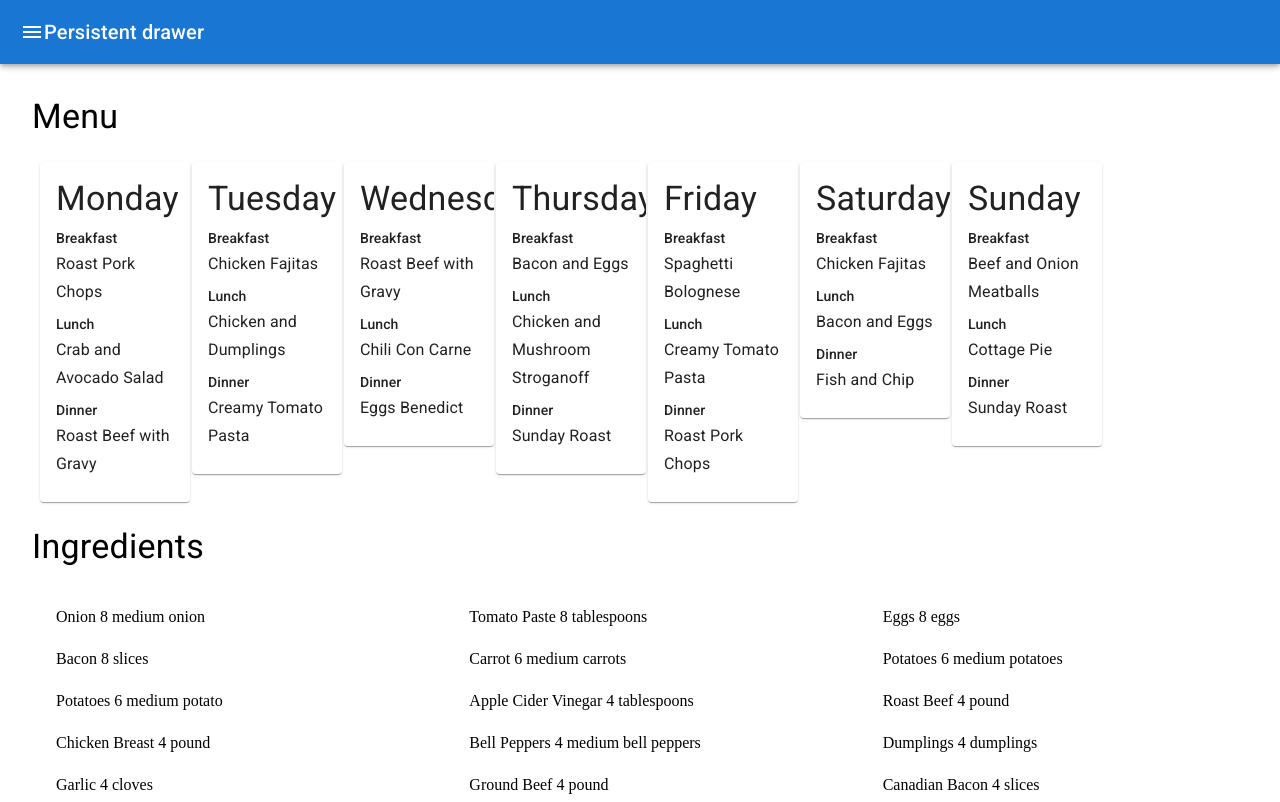
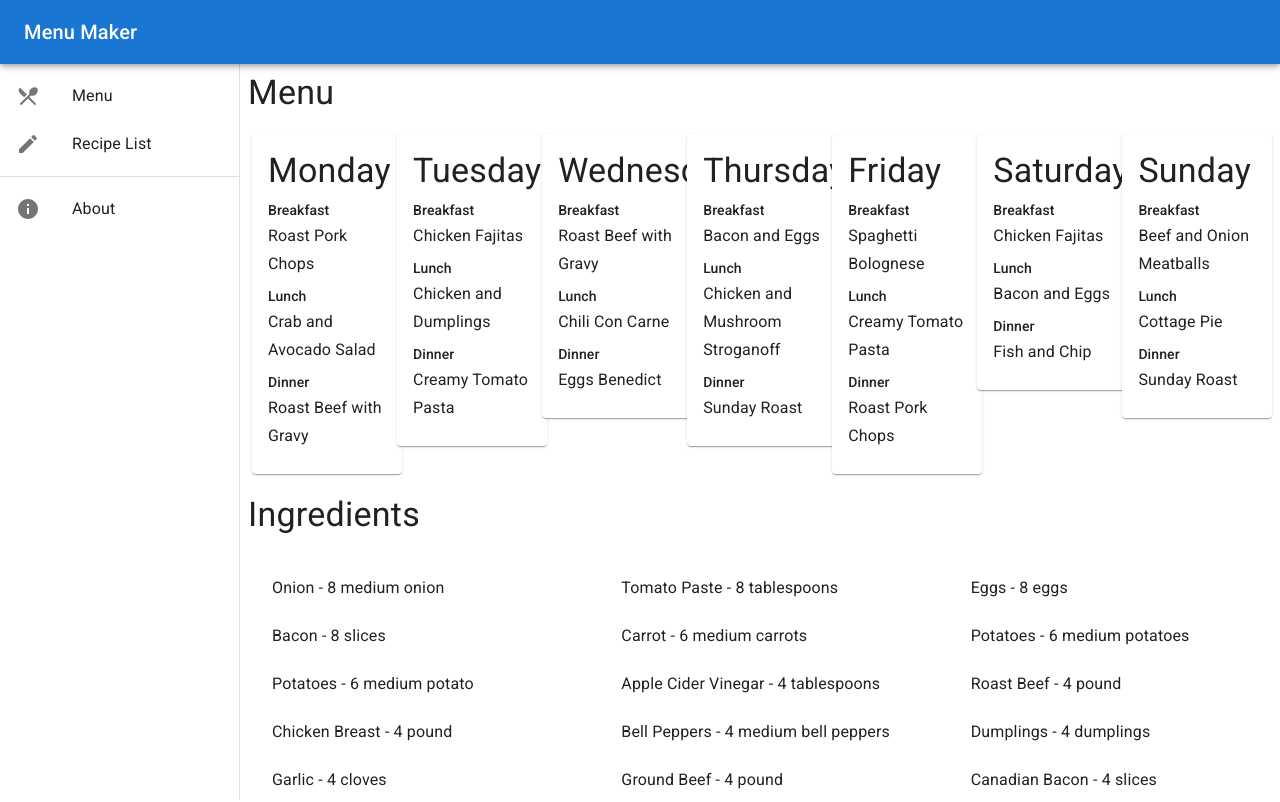
Before and after one commit to jakeyizle/MenuGenerator, a React (Create React App) app: page / in a window 1280 px wide. Shown: the top 802 px of the page. Built offline with nearby package versions, Linux system fonts and the light colour scheme.

Commit message:
permanent menu

```diff
--- a/src/App.tsx
+++ b/src/App.tsx
@@ -1,6 +1,6 @@
-import { Box, Divider, Drawer, IconButton, List, ListItem, ListItemButton, ListItemIcon, ListItemText, Toolbar, Typography, styled } from '@mui/material';
+import { Box, CssBaseline, Divider, Drawer, IconButton, List, ListItem, ListItemButton, ListItemIcon, ListItemText, Toolbar, Typography, styled } from '@mui/material';
 import MenuIngredientDisplay from './components/MenuIngredientDisplay';
-import MuiAppBar, { AppBarProps as MuiAppBarProps } from '@mui/material/AppBar';
+import AppBar, { AppBarProps as MuiAppBarProps } from '@mui/material/AppBar';
 import MenuIcon from '@mui/icons-material/Menu';
 import ChevronLeftIcon from '@mui/icons-material/ChevronLeft';
 import { Edit } from '@mui/icons-material';
@@ -11,102 +11,29 @@ import {useState} from 'react';
 
 
 const drawerWidth = 240;
-const Main = styled('main', { shouldForwardProp: (prop) => prop !== 'open' })<{
-  open?: boolean;
-}>(({ theme, open }) => ({
-  flexGrow: 1,
-  padding: theme.spacing(3),
-  transition: theme.transitions.create('margin', {
-    easing: theme.transitions.easing.sharp,
-    duration: theme.transitions.duration.leavingScreen,
-  }),
-  marginLeft: `-${drawerWidth}px`,
-  ...(open && {
-    transition: theme.transitions.create('margin', {
-      easing: theme.transitions.easing.easeOut,
-      duration: theme.transitions.duration.enteringScreen,
-    }),
-    marginLeft: 0,
-  }),
-}));
-
-interface AppBarProps extends MuiAppBarProps {
-  open?: boolean;
-}
-
-const AppBar = styled(MuiAppBar, {
-  shouldForwardProp: (prop) => prop !== 'open',
-})<AppBarProps>(({ theme, open }) => ({
-  transition: theme.transitions.create(['margin', 'width'], {
-    easing: theme.transitions.easing.sharp,
-    duration: theme.transitions.duration.leavingScreen,
-  }),
-  ...(open && {
-    width: `calc(100% - ${drawerWidth}px)`,
-    marginLeft: `${drawerWidth}px`,
-    transition: theme.transitions.create(['margin', 'width'], {
-      easing: theme.transitions.easing.easeOut,
-      duration: theme.transitions.duration.enteringScreen,
-    }),
-  }),
-}));
-
-const DrawerHeader = styled('div')(({ theme }) => ({
-  display: 'flex',
-  alignItems: 'center',
-  padding: theme.spacing(0, 1),
-  // necessary for content to be below app bar
-  ...theme.mixins.toolbar,
-  justifyContent: 'flex-end',
-}));
-
 
 function App() {
-  const [open, setOpen] = useState(false);
-  const handleDrawerOpen = () => {
-    setOpen(true)
-  }
 
-  const handleDrawerClose = () => {
-    setOpen(false)
-  }
   return (
     <Box sx={{ display: 'flex' }}>
-      <AppBar position="fixed">
+      <CssBaseline />
+      <AppBar position="fixed" sx={{ zIndex: (theme) => theme.zIndex.drawer + 1 }}>
         <Toolbar>
-        <IconButton
-            color="inherit"
-            aria-label="open drawer"
-            onClick={handleDrawerOpen}
-            edge="start"
-            sx={{ mr: 2, ...(open && { display: 'none' }) }}
-          >
-            <MenuIcon />
-            <Typography variant="h6" noWrap component="div">
-            Persistent drawer
+          <Typography variant="h6" noWrap component="div">
+            Menu Maker
           </Typography>
-            </IconButton>
         </Toolbar>
       </AppBar>
       <Drawer
+        variant="permanent"
         sx={{
           width: drawerWidth,
           flexShrink: 0,
-          '& .MuiDrawer-paper': {
-            width: drawerWidth,
-            boxSizing: 'border-box',
-          },
+          [`& .MuiDrawer-paper`]: { width: drawerWidth, boxSizing: 'border-box' },
         }}
-        variant="persistent"
-        anchor="left"
-        open={open}
       >
-        <DrawerHeader>
-          <IconButton onClick={handleDrawerClose}>
-            <ChevronLeftIcon />
-          </IconButton>
-        </DrawerHeader>
-        <Divider />
+         <Toolbar />
+         <Box sx={{ overflow: 'auto' }}>
         <List>
           {['Menu', 'Recipe List'].map((text, index) => (
             <ListItem key={text} disablePadding>
@@ -132,11 +59,12 @@ function App() {
             </ListItem>
           ))}
         </List>
+        </Box>
       </Drawer>
-      <Main open={open}>
-        <DrawerHeader />
+      <Box component="main" sx={{ flexGrow: 1, p: 1 }}>
+        <Toolbar />
              <MenuIngredientDisplay></MenuIngredientDisplay>
-      </Main>
+      </Box>
 
     </Box>
   );
--- a/src/components/IngredientListDisplay.tsx
+++ b/src/components/IngredientListDisplay.tsx
@@ -9,7 +9,7 @@ export const IngredientListDisplay = (props: IngredientListDisplayProps) => {
     return (
         <Grid container spacing={{ xs: 2, md: 3 }} columns={{ xs: 4, sm: 8, md: 12 }}>
             {props.ingredients.map((ingredient, index) => {
-                return <Grid item xs={2} sm={4} md={4} key={index}>{ingredient.name} {ingredient.amount} {ingredient.unit}</Grid>
+                return <Grid item xs={2} sm={4} md={4} key={index}>{ingredient.name} - {ingredient.amount} {ingredient.unit}</Grid>
             })}
         </Grid>
     )
--- a/src/components/MenuDisplay.tsx
+++ b/src/components/MenuDisplay.tsx
@@ -15,13 +15,13 @@ export default function MenuDisplay({ menu }: MenuDisplayProps) {
         for (let i = 0; i < 7; i++) {
             const menuDay = menu.find(item => item.day === i)!
             menuDays.push(
-                <Grid key={i} xs={1.5}>
+                <Grid key={i} xs={1.7}>
                     <MenuDayDisplay key={i} menuDay={menuDay} />
                 </Grid>
             )
         }
         return (
-            <Grid container spacing={2}>
+            <Grid container spacing={1}>
                 {menuDays}
             </Grid>
         )
```
